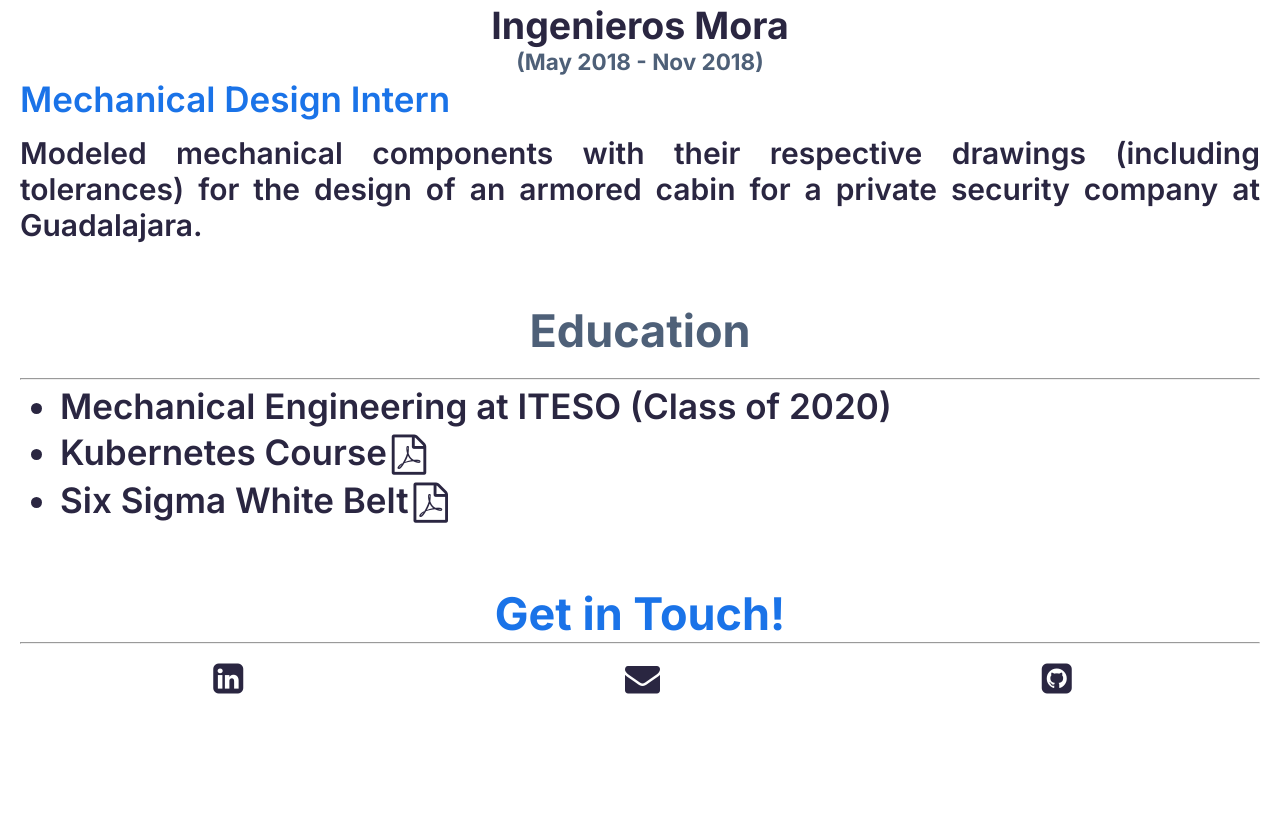
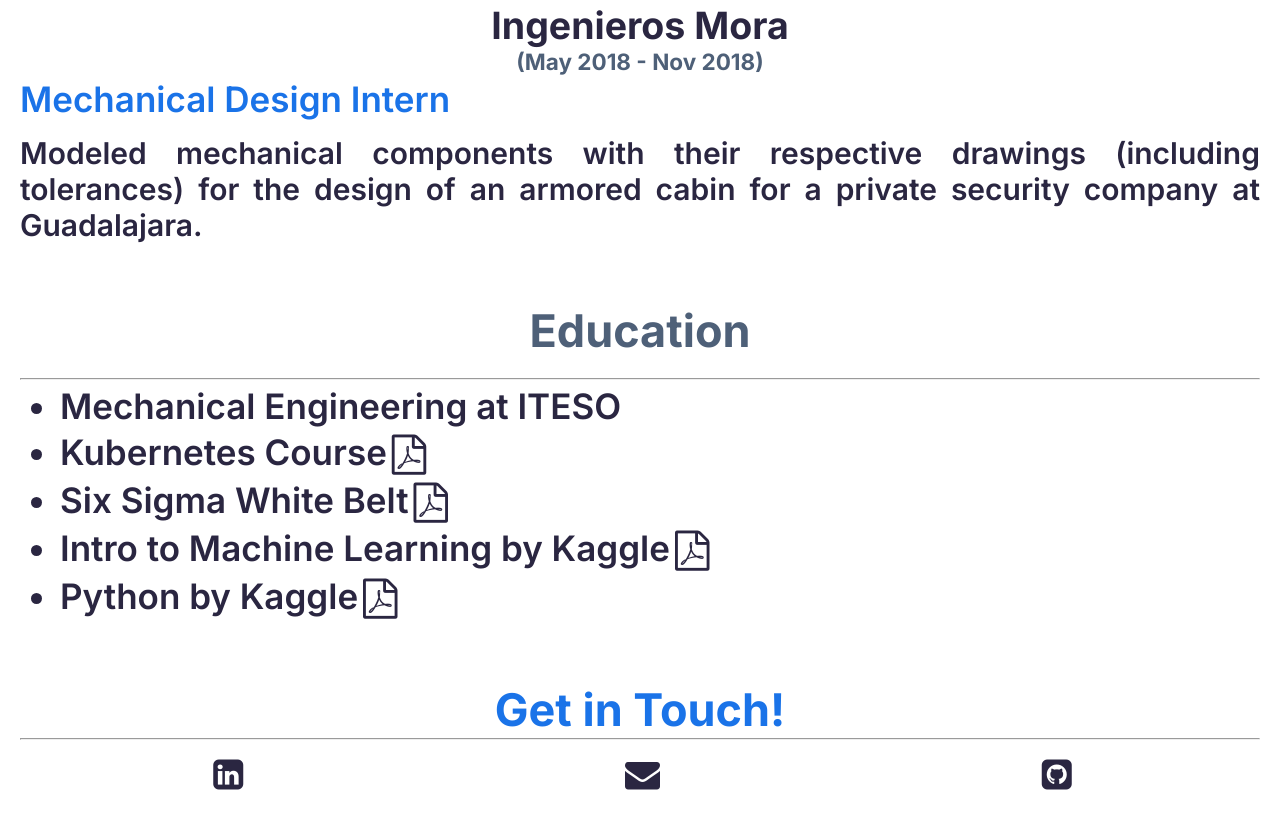
Before and after one commit to JuanGras/JuanGras.github.io, a plain HTML site: page index.html in a window 1280 px wide. Shown: the part 6792-7608 px from the top of the page. Before the commit the page ends 7512 px from the top, so only its background shows below. Drawn offline with nearby package versions, Linux system fonts and the light colour scheme.

Commit message:
Added kaggle certs

```diff
--- a/index.html
+++ b/index.html
@@ -384,11 +384,15 @@
     <hr>
 
     <ul class="list">
-      <li class="positiontext">Mechanical Engineering at ITESO (Class of 2020)</li>
+      <li class="positiontext">Mechanical Engineering at ITESO</li>
       <li class="positiontext"><a class="educationlink" target="_blank" href="JGOKubernetes.pdf">Kubernetes Course<i
             class="fa fa-file-pdf-o" aria-hidden="true"></i></a></li>
       <li class="positiontext"><a class="educationlink" target="_blank" href="SixSigmaJGO.pdf">Six Sigma White Belt<i
             class="fa fa-file-pdf-o" aria-hidden="true"></i></a></li>
+      <li class="presentation positiontext"><a class="educationlink" target="_blank" href="./Certs/Juan Gras - Intro to Machine Learning.png">Intro to Machine Learning by Kaggle<i
+        class="fa fa-file-pdf-o" aria-hidden="true"></i></a></li>
+      <li class="presentation positiontext"><a class="educationlink" target="_blank" href="./Certs/Juan Gras - Python.png">Python by Kaggle<i
+        class="fa fa-file-pdf-o" aria-hidden="true"></i></a></li>
     </ul>
     <br>
     <div class="footer">
```
Also changed, not shown: Certs/Juan Gras - Intro to Machine Learning.png (added), Certs/Juan Gras - Python.png (added).
